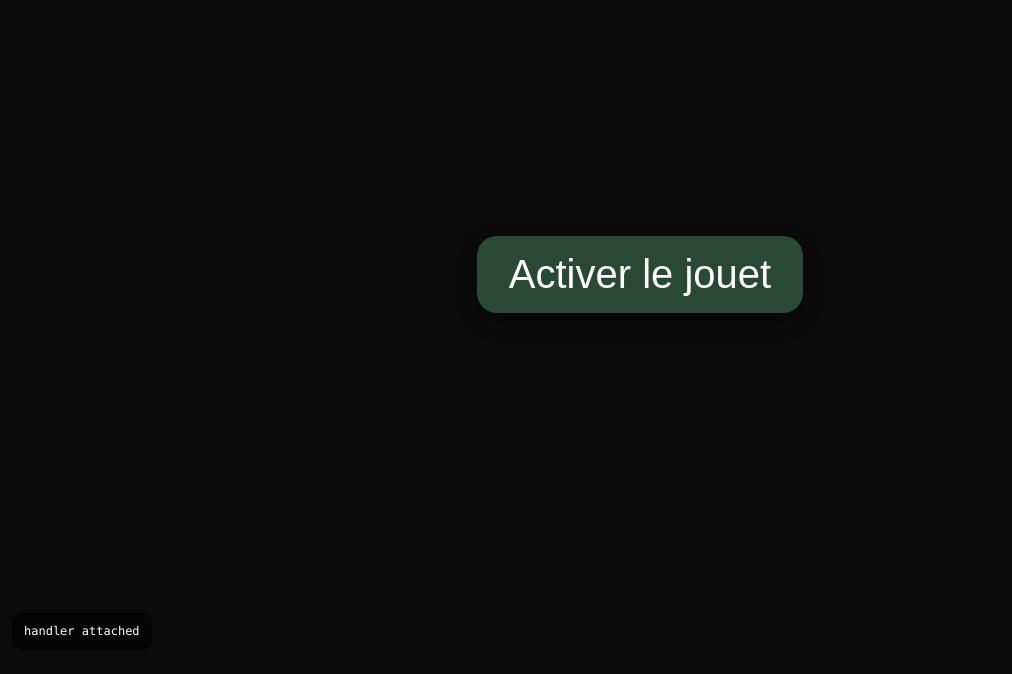
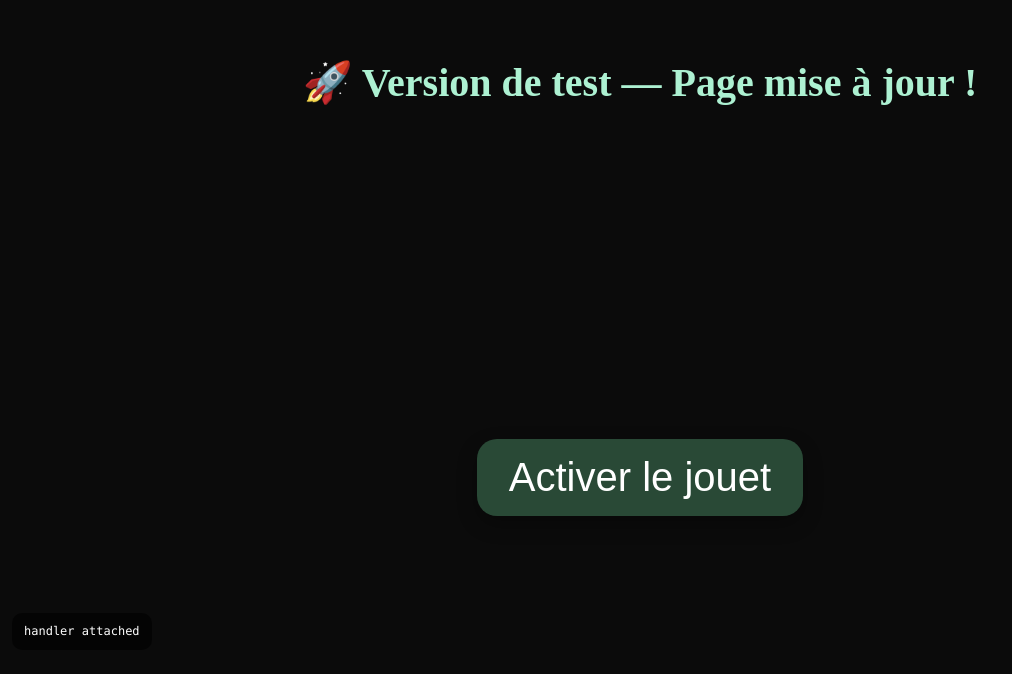
Before and after one commit to Chennizer/HAcontroller, a plain HTML site: page index.html in a window 1280 px wide. Shown: the part 126-800 px from the top of the page, without its empty margins (0-1012 px from the left). Drawn offline with Linux system fonts and the light colour scheme.

Commit message:
Update index.html

```diff
--- a/index.html
+++ b/index.html
@@ -8,7 +8,12 @@
     html, body {
       height: 100%; margin: 0;
       background: #0b0b0b; display: grid; place-items: center;
-      color: white;
+      color: white; text-align: center;
+    }
+    h1 {
+      font-size: clamp(1.5rem, 4vw, 2.5rem);
+      margin-bottom: 1rem;
+      color: #ADF1D2;
     }
     button {
       font-size: clamp(1.5rem, 4vw, 2.5rem);
@@ -24,6 +29,9 @@
   </style>
 </head>
 <body>
+
+  <!-- This heading will make it obvious if you are seeing the latest page -->
+  <h1>🚀 Version de test — Page mise à jour !</h1>
 
   <button id="activate">Activer le jouet</button>
 
```
Lines whose indentation alone changed are shown as unchanged.
